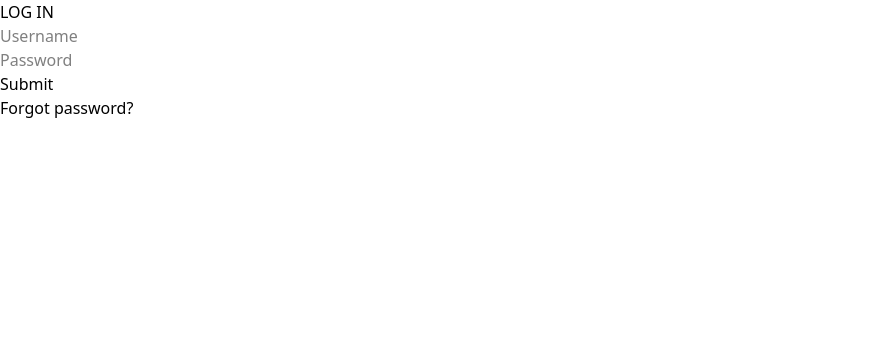
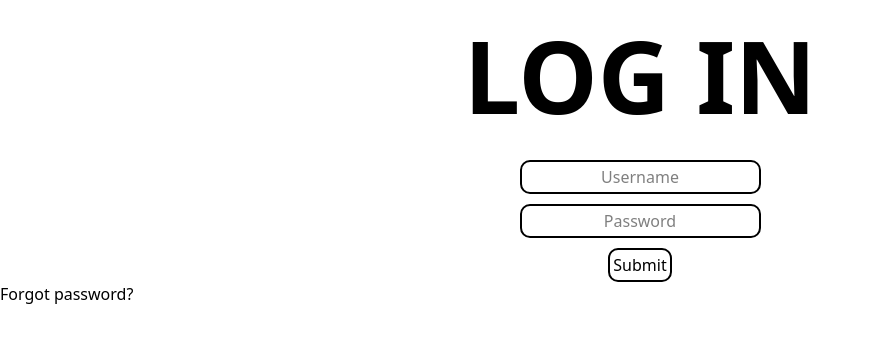
Before and after one commit to Potaluis/tap2_project, a SvelteKit app: page / in a window 1280 px wide. Shown: the top 342 px of the page, without its empty margins (0-870 px from the left). Built offline with nearby package versions, Linux system fonts and the light colour scheme.

Commit message:
CSS Placeholder

```diff
--- a/src/routes/+page.svelte
+++ b/src/routes/+page.svelte
@@ -20,3 +20,26 @@
     }
 </style>
 -->
+
+<style>
+    *{
+        text-align: center;
+    }
+    h1{
+        font-size: 100px;
+        font-weight: bold;
+    }
+    input{
+        border-color: black;
+        border-width: 2px;
+        margin-top: 10px;
+        border-radius: 10px;
+        padding: 3px;
+    }
+    input[type="submit"]:hover{
+        background-color: lightblue;
+        color: black;
+        cursor: pointer;
+    }
+
+    </style>
```
